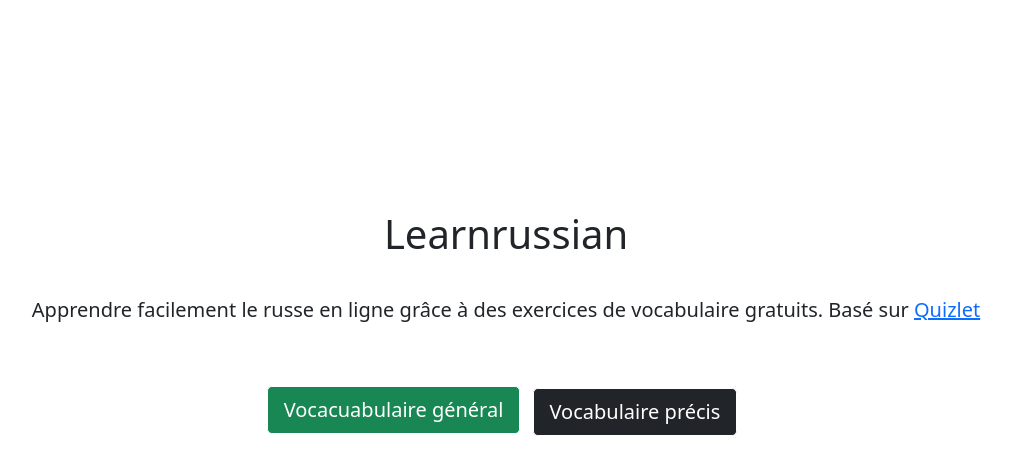
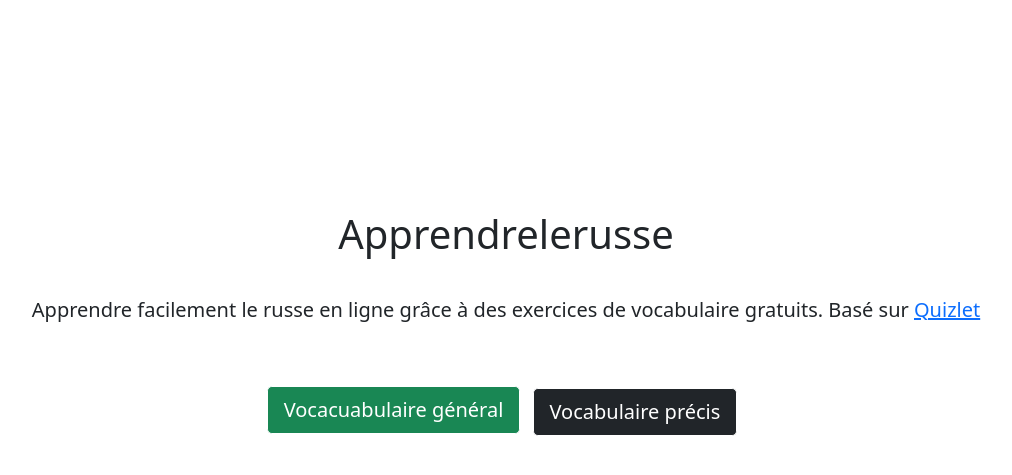
Before and after one commit to kekea1/store-analyser, a Flask app: page / in a window 1280 px wide. Shown: the part 56-531 px from the top of the page, without its empty margins (134-1146 px from the left). Run offline with Flask 2, Linux system fonts and the light colour scheme.

Commit message:
Update home.html

```diff
--- a/templates/home.html
+++ b/templates/home.html
@@ -2,10 +2,10 @@
 
 {% block header_perso %}
 
-    <title>Learnrussian - Apprendre facilement le russe en ligne grâce à des exercices de vocabulaire gratuits </title>
+    <title> Apprendrelerusse - Apprendre facilement le russe en ligne grâce à des exercices de vocabulaire gratuits </title>
 
 <meta name="description" content="Apprendre facilement le russe en ligne grâce à des exercices de vocabulaire gratuits
-Apprendre du vocabulaire russe de niveau débutant à avancé avec les listes de Learnrussian. Basé sur Quizlet.">
+Apprendre du vocabulaire russe de niveau débutant à avancé avec les listes de Apprendrelerusse. Basé sur Quizlet.">
 
 {% include "only_for_index.html" %}
 
@@ -21,7 +21,7 @@ Apprendre du vocabulaire russe de niveau débutant à avancé avec les listes de
 
     <div class=" container-fluid align-items-center text-center w-100 h-100" style=' margin-top:17%'>
         <br><br>
-    <h1>Learnrussian</h1>
+    <h1>Apprendrelerusse</h1>
     <br>
     <h4 class="lead lh-lg">Apprendre facilement le russe en ligne grâce à des exercices de vocabulaire gratuits. Basé sur <a href="https://www.quizlet.com">Quizlet</a> </h4>
     <br><br>
```
